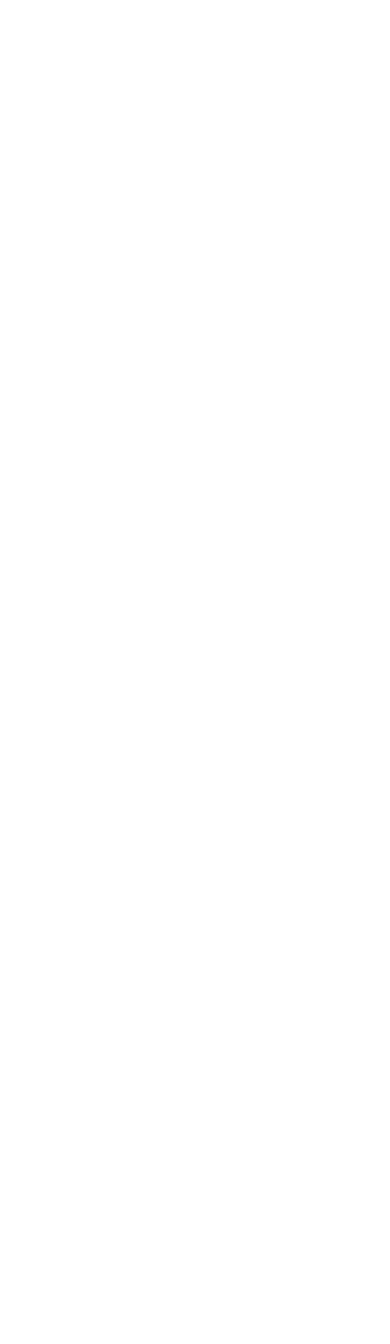
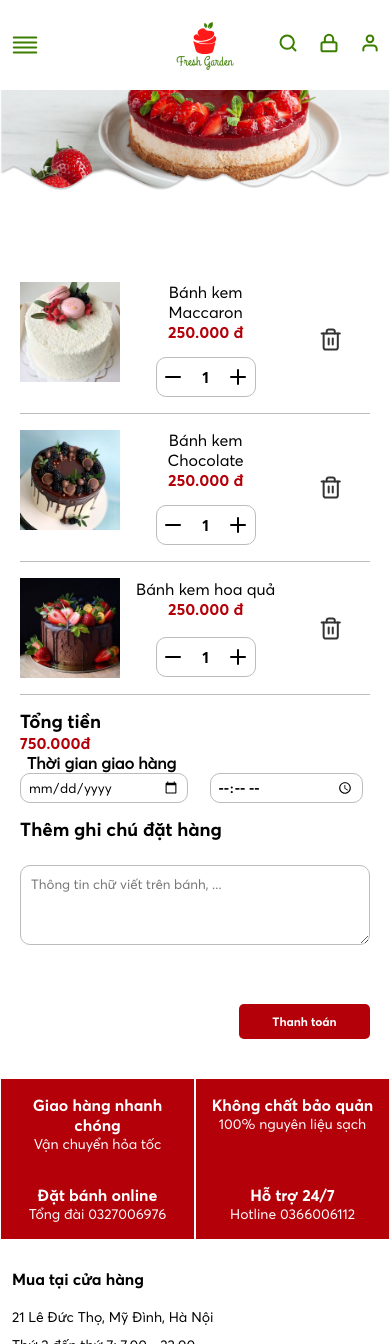
Before and after one commit to lemanhjcuongdev/FreshGardenUI, a plain HTML site: page cart.html in a window 390 px wide. Shown: the top 1344 px of the page. Before the commit the page ends 844 px from the top, so only its background shows below. Drawn offline with Linux system fonts and the light colour scheme.

Commit message:
initial cart page

```diff
--- a/cart.html
+++ b/cart.html
@@ -0,0 +1,264 @@
+<!DOCTYPE html>
+<html lang="vi">
+  <head>
+    <meta charset="UTF-8" />
+    <meta http-equiv="X-UA-Compatible" content="IE=edge" />
+    <meta name="viewport" content="width=device-width, initial-scale=1.0" />
+    <link rel="stylesheet" href="./css/global_style.css" />
+    <link rel="stylesheet" href="./css/cart/cart.css" />
+    <title>Giỏ hàng</title>
+  </head>
+  <body>
+    <header>
+      <a href="./index.html" class="logo"></a>
+      <ul class="menu_list">
+        <li class="menu_item">
+          <a href="./index.html">Trang chủ</a>
+        </li>
+        <li class="menu_item">
+          <a href="./products.html"> Sản phẩm </a>
+        </li>
+        <li class="menu_item">
+          <a href="./news.html"> Tin tức </a>
+        </li>
+        <li class="menu_item">
+          <a href="./contacts.html"> Liên hệ </a>
+        </li>
+      </ul>
+      <ul class="options">
+        <li>
+          <a href="./search.html">
+            <img src="./assets/images/search.svg" alt="Search" title="Search" />
+          </a>
+        </li>
+        <li>
+          <a href="./cart.html">
+            <img src="./assets/images/cart.svg" alt="Cart" title="Cart" />
+          </a>
+        </li>
+        <li>
+          <a href="./user.html">
+            <img src="./assets/images/user.svg" alt="User" title="User" />
+          </a>
+        </li>
+      </ul>
+    </header>
+    <div class="mobile_header">
+      <div class="side_button" id="side_button">
+        <img src="./assets/images/side_button.svg" alt="" />
+      </div>
+      <a href="./index.html" class="logo"></a>
+      <ul class="options">
+        <li>
+          <a href="./search.html">
+            <img src="./assets/images/search.svg" alt="Search" title="Search" />
+          </a>
+        </li>
+        <li>
+          <a href="./cart.html">
+            <img src="./assets/images/cart.svg" alt="Cart" title="Cart" />
+          </a>
+        </li>
+        <li>
+          <a href="./user.html">
+            <img src="./assets/images/user.svg" alt="User" title="User" />
+          </a>
+        </li>
+      </ul>
+    </div>
+    <div class="expanded_header" id="expanded_header">
+      <ul class="mobile_menu_list">
+        <li class="mobile_menu_close" id="mobile_menu_close">
+          <img src="./assets/images/close_button.svg" alt="" />
+        </li>
+        <li class="mobile_menu_item">
+          <a href="./index.html">Trang chủ</a>
+        </li>
+        <li class="mobile_menu_item">
+          <a href="./products.html"> Sản phẩm </a>
+        </li>
+        <li class="mobile_menu_item">
+          <a href="./news.html"> Tin tức </a>
+        </li>
+        <li class="mobile_menu_item">
+          <a href="./contacts.html"> Liên hệ </a>
+        </li>
+      </ul>
+    </div>
+    <div class="container">
+      <div class="banner">
+        <h1>
+          Tri ân nhà giáo <br />
+          Gửi trao ngọt ngào
+        </h1>
+        <a href="./news_detail.html"
+          ><button class="greenBtn">Khám phá ngay</button></a
+        >
+      </div>
+      <div class="main_content">
+        <div class="cart_container">
+          <h3 class="product_label">Sản phẩm</h3>
+          <h3 class="amount_label">Số lượng</h3>
+          <h3 class="price_label">Tổng cộng</h3>
+          <div class="cart_list">
+            <div class="cart_item">
+              <img
+                class="product_img"
+                src="./assets/images/cart/item1.png"
+                alt=""
+              />
+              <div class="info">
+                <p class="name">Bánh kem Maccaron</p>
+                <p class="unit_price">250.000 đ</p>
+              </div>
+              <div class="amount_picker">
+                <div class="amount_picker_set">
+                  <button class="minus">
+                    <img src="./assets/images/cart/minus.svg" alt="" />
+                  </button>
+                  <div class="amount_display">1</div>
+                  <button class="plus">
+                    <img src="./assets/images/cart/plus.svg" alt="" />
+                  </button>
+                </div>
+                <button class="delete_item">Loại bỏ</button>
+              </div>
+              <div class="delete_icon">
+                <img src="./assets/images/cart/trash.svg" />
+              </div>
+              <div class="price">250.000 đ</div>
+            </div>
+            <div class="cart_item">
+              <img
+                class="product_img"
+                src="./assets/images/cart/item2.png"
+                alt=""
+              />
+              <div class="info">
+                <p class="name">Bánh kem Chocolate</p>
+                <p class="unit_price">250.000 đ</p>
+              </div>
+              <div class="amount_picker">
+                <div class="amount_picker_set">
+                  <button class="minus">
+                    <img src="./assets/images/cart/minus.svg" alt="" />
+                  </button>
+                  <div class="amount_display">1</div>
+                  <button class="plus">
+                    <img src="./assets/images/cart/plus.svg" alt="" />
+                  </button>
+                </div>
+                <button class="delete_item">Loại bỏ</button>
+              </div>
+              <div class="delete_icon">
+                <img src="./assets/images/cart/trash.svg" />
+              </div>
+              <div class="price">250.000 đ</div>
+            </div>
+            <div class="cart_item">
+              <img
+                class="product_img"
+                src="./assets/images/cart/item3.png"
+                alt=""
+              />
+              <div class="info">
+                <p class="name">Bánh kem hoa quả</p>
+                <p class="unit_price">250.000 đ</p>
+              </div>
+              <div class="amount_picker">
+                <div class="amount_picker_set">
+                  <button class="minus">
+                    <img src="./assets/images/cart/minus.svg" alt="" />
+                  </button>
+                  <div class="amount_display">1</div>
+                  <button class="plus">
+                    <img src="./assets/images/cart/plus.svg" alt="" />
+                  </button>
+                </div>
+                <button class="delete_item">Loại bỏ</button>
+              </div>
+              <div class="delete_icon">
+                <img src="./assets/images/cart/trash.svg" />
+              </div>
+              <div class="price">250.000 đ</div>
+            </div>
+          </div>
+          <div class="order_note">
+            <h3 class="title">Thêm ghi chú đặt hàng</h3>
+            <textarea
+              name="note"
+              id="note"
+              placeholder="Thông tin chữ viết trên bánh, ..."
+            ></textarea>
+          </div>
+          <div class="total">
+            <h3 class="title">Tổng tiền</h3>
+            <p class="total_price">750.000đ</p>
+            <h4 class="time">Thời gian giao hàng</h4>
+            <input class="order_date" type="date" name="date" id="date" />
+          </div>
+          <div class="order_time">
+            <input type="time" name="time" id="time" />
+          </div>
+          <button class="redBtn">Thanh toán</button>
+        </div>
+      </div>
+    </div>
+    <footer>
+      <ul class="footer">
+        <li class="footer_item">
+          <h4 class="title">Giao hàng nhanh chóng</h4>
+          <p class="sub_title">Vận chuyển hỏa tốc</p>
+        </li>
+        <li class="footer_item">
+          <h4 class="title">Không chất bảo quản</h4>
+          <p class="sub_title">100% nguyên liệu sạch</p>
+        </li>
+        <li class="footer_item">
+          <h4 class="title">Đặt bánh online</h4>
+          <p class="sub_title">Tổng đài 0327006976</p>
+        </li>
+        <li class="footer_item">
+          <h4 class="title">Hỗ trợ 24/7</h4>
+          <p class="sub_title">Hotline 0366006112</p>
+        </li>
+      </ul>
+      <ul class="footer below">
+        <li class="footer_item below">
+          <h4 class="title below">Mua tại cửa hàng</h4>
+          <p class="sub_title below">21 Lê Đức Thọ, Mỹ Đình, Hà Nội</p>
+          <p class="sub_title below">Thứ 2 đến thứ 7: 7.00 - 22.00</p>
+          <p class="sub_title below">Chủ nhật & ngày lễ: 8.30 - 21.00</p>
+        </li>
+        <li class="footer_item below">
+          <h4 class="title below">Hỗ trợ khách hàng</h4>
+          <a href="./buying_guide.html" class="sub_title below"
+            >Hướng dẫn mua hàng</a
+          >
+          <br />
+          <a href="./delivery_policy.html" class="sub_title below"
+            >Chính sách vận chuyển</a
+          >
+          <br />
+          <a href="./refund_policy.html" class="sub_title below"
+            >Chính sách đổi trả & hoàn tiền</a
+          >
+        </li>
+        <li class="footer_item below">
+          <h4 class="title below">Khuyến mãi</h4>
+          <p class="sub_title below">Nhập email để đăng ký nhận khuyến mãi</p>
+          <div class="mail_box">
+            <input
+              type="email"
+              name="offer_email"
+              id="offer_email"
+              placeholder="Nhập email"
+            />
+            <button>Gửi</button>
+          </div>
+        </li>
+      </ul>
+    </footer>
+  </body>
+  <script src="./js/index_script.js"></script>
+</html>
--- /dev/null
+++ b/css/cart/cart.scss
@@ -0,0 +1,214 @@
+.container {
+  .main_content {
+    .cart_container {
+      grid-column: 2/12;
+      display: grid;
+      grid-template-columns: repeat(10, 1fr);
+      gap: 15px;
+      .product_label {
+        grid-column: 1/6;
+        grid-row: 1/2;
+      }
+      .amount_label {
+        grid-column: 6/8;
+        text-align: center;
+      }
+      .price_label {
+        grid-column: 8/11;
+        text-align: end;
+      }
+      .cart_list {
+        grid-column: 1/11;
+        grid-row: 2/3;
+        .cart_item {
+          display: grid;
+          grid-template-columns: repeat(10, 1fr);
+          gap: 15px;
+          border-bottom: 1px solid var(--grey-color);
+          padding: 16px 0px;
+          .product_img {
+            grid-column: 1/3;
+            width: 100px;
+            height: 100px;
+            object-fit: cover;
+          }
+          .info {
+            grid-column: 3/6;
+            display: flex;
+            flex-direction: column;
+            justify-content: center;
+            .name {
+              font-family: var(--primary-regular-font);
+            }
+            .unit_price {
+              color: var(--red-color);
+            }
+          }
+          .amount_picker {
+            grid-column: 6/8;
+            display: flex;
+            flex-direction: column;
+            align-items: center;
+            justify-content: space-evenly;
+            .amount_picker_set {
+              display: flex;
+              width: 100px;
+              height: 40px;
+              border: 1px solid var(--grey-color);
+              border-radius: 10px;
+              .minus,
+              .amount_display,
+              .plus {
+                flex: 1;
+                font-size: 24px;
+                display: flex;
+                justify-content: center;
+                align-items: center;
+                border: none;
+                background-color: transparent;
+                cursor: pointer;
+              }
+              .amount_display {
+                font-size: 16px;
+              }
+            }
+            .delete_item {
+              border: none;
+              background-color: transparent;
+              font-size: 14px;
+              cursor: pointer;
+              font-family: var(--primary-regular-font);
+              border-bottom: 1px solid black;
+            }
+          }
+          .delete_icon {
+            display: none;
+          }
+          .price {
+            grid-column: 8/11;
+            display: flex;
+            justify-content: flex-end;
+            align-items: center;
+            color: var(--red-color);
+          }
+        }
+      }
+      .order_note {
+        grid-row: 3/4;
+        grid-column: 1/5;
+        textarea {
+          width: 100%;
+          height: 80px;
+          border-radius: 10px;
+          font-family: var(--primary-regular-font);
+          padding: 10px 10px;
+          margin-top: 24px;
+        }
+      }
+      .total {
+        grid-row: 3/4;
+        grid-column: 5/8;
+        display: flex;
+        flex-direction: column;
+        justify-content: space-between;
+        .total_price {
+          color: var(--red-color);
+        }
+      }
+      h4.time,
+      .order_date,
+      .order_time {
+        font-family: var(--primary-regular-font);
+        border-radius: 10px;
+        padding: 0px 7px;
+      }
+      .order_date {
+        height: 30px;
+      }
+      .order_time {
+        grid-row: 3/4;
+        grid-column: 8/11;
+        display: flex;
+        align-items: flex-end;
+        width: 100%;
+        height: 100%;
+        input {
+          height: 30px;
+          width: 100%;
+          border-radius: 10px;
+          padding: 0px 7px;
+        }
+      }
+      .redBtn {
+        grid-row: 4/5;
+        grid-column: 9/11;
+        padding: 10px 16px;
+        font-family: var(--primary-bold-font);
+        margin: 40px 0;
+      }
+      input,
+      textarea {
+        border: 1px solid var(--grey-color);
+      }
+    }
+  }
+}
+@media (max-width: 393px) {
+  .container {
+    .main_content {
+      display: block;
+      .cart_container {
+        // display: block;
+        .product_label,
+        .amount_label,
+        .price_label {
+          display: none;
+        }
+        .cart_item {
+          .product_img {
+            grid-row: 1/3;
+          }
+          .info {
+            grid-row: 1/2;
+            grid-column: 3/8 !important;
+            text-align: center;
+          }
+          .amount_picker {
+            grid-row: 2/3;
+            grid-column: 3/8 !important;
+            .delete_item {
+              display: none;
+            }
+          }
+          .delete_icon {
+            grid-row: 1/3;
+            grid-column: 8/11;
+
+            display: flex !important;
+            justify-content: center;
+            align-items: center;
+          }
+          .price {
+            display: none !important;
+          }
+        }
+        .total {
+          grid-row: 3/4;
+          grid-column: 1/6;
+        }
+        .order_time {
+          grid-row: 3/4;
+          grid-column: 6/11;
+        }
+        .order_note {
+          grid-row: 4/5;
+          grid-column: 1/11;
+        }
+        .redBtn {
+          grid-row: 5/6;
+          grid-column: 7/11;
+        }
+      }
+    }
+  }
+}
--- a/css/global_style.scss
+++ b/css/global_style.scss
@@ -111,6 +111,12 @@ button.greenBtn {
       }
     }
   }
+}
+//Desktop Page Grid System
+.main_content {
+  display: grid;
+  grid-template-columns: repeat(12, 1fr);
+  gap: 15px;
 }
 //Cake Grid System
 //Desktop Cake Grid System
--- a/css/products/products_style.scss
+++ b/css/products/products_style.scss
@@ -1,8 +1,5 @@
 .container {
   .main_content {
-    display: grid;
-    grid-template-columns: repeat(12, 1fr);
-    gap: 15px;
     h3 {
       margin-bottom: 22px;
     }
```
Also changed, not shown: template.html (+3 -2 lines), assets/images/cart/item1.png (added), assets/images/cart/item2.png (added), assets/images/cart/item3.png (added), assets/images/cart/minus.svg (added), assets/images/cart/plus.svg (added), assets/images/cart/trash.svg (added), css/cart/cart.css (added), css/global_style.css, css/products/products_style.css, 3 other files.
